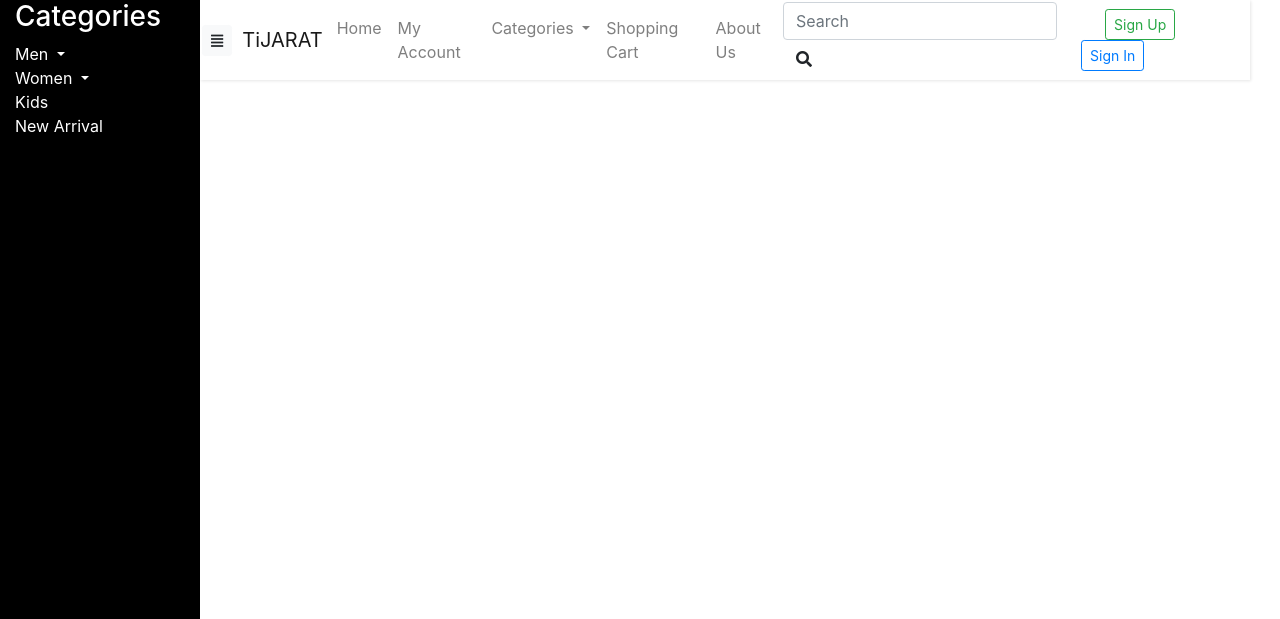
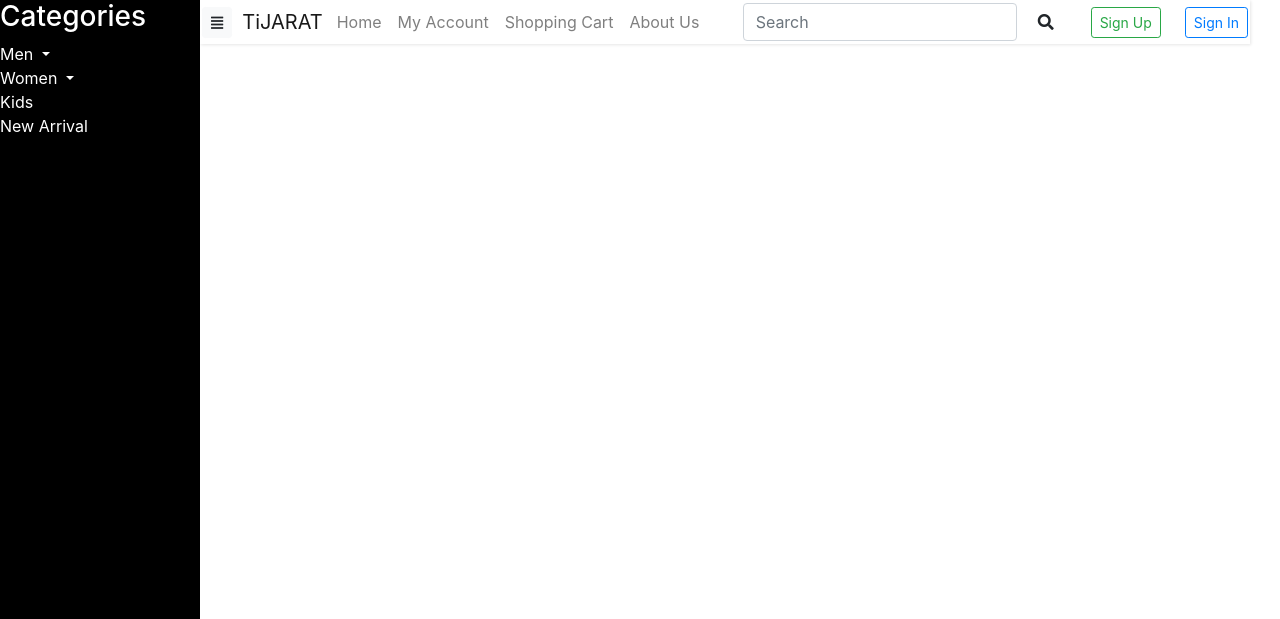
Before and after one commit to jasimarif/ecommerce, a PHP site: page / in a window 1280 px wide. Shown: the top 619 px of the page. Run offline with PHP 8.4, Linux system fonts and the light colour scheme; some libraries are stand-ins or nearby versions.

Commit message:
styles updated

```diff
--- a/index.php
+++ b/index.php
@@ -13,7 +13,8 @@
       <!--font awsome-->
       <link rel="stylesheet" href="https://use.fontawesome.com/releases/v5.8.2/css/all.css" integrity="sha384-oS3vJWv+0UjzBfQzYUhtDYW+Pj2yciDJxpsK1OYPAYjqT085Qq/1cq5FLXAZQ7Ay" crossorigin="anonymous">
 
-
+          <!-- Scrollbar Custom CSS -->
+<link rel="stylesheet" href="https://cdnjs.cloudflare.com/ajax/libs/malihu-custom-scrollbar-plugin/3.1.5/jquery.mCustomScrollbar.min.css">
 
        <link rel="stylesheet" type="text/css" href="style.css" media="all">
      <title>Tijarat</title>
@@ -26,7 +27,7 @@
 
     <div class="wrapper">
 
-        <nav id="sidebar" class="container-fluid">
+        <nav id="sidebar">
             <div class="sidebar-header">
                 <h3> Categories </h3>
             </div>
@@ -43,7 +44,7 @@
                         <li> <a href="#"> Unstitched fabric</a> </li>
 
                     </ul>
-                    </li>
+                     </li>
 
                 <li>
                 <a href="#womens_menu" data-toggle="collapse" aria-expanded="false" class="dropdown-toggle"> Women </a>
@@ -97,16 +98,7 @@
       </li>
 
 
-      <li class="nav-item  dropdown">
-        <a class="nav-link dropdown-toggle" href="#" id="navbarDropdown" role="button" data-toggle="dropdown" aria-haspopup="true" aria-expanded="false">
-          Categories
-        </a>
-        <div class="dropdown-menu" aria-labelledby="navbarDropdown">
-          <a class="dropdown-item" href="#">Action</a>
-          <a class="dropdown-item" href="#">Another action</a>
-          <div class="dropdown-divider"></div>
-          <a class="dropdown-item" href="#">Something else here</a>
-        </div>
+
 
 
       <li class="nav-item ">
@@ -159,7 +151,6 @@
       });
 
 
-
       </script>
 
 
```
